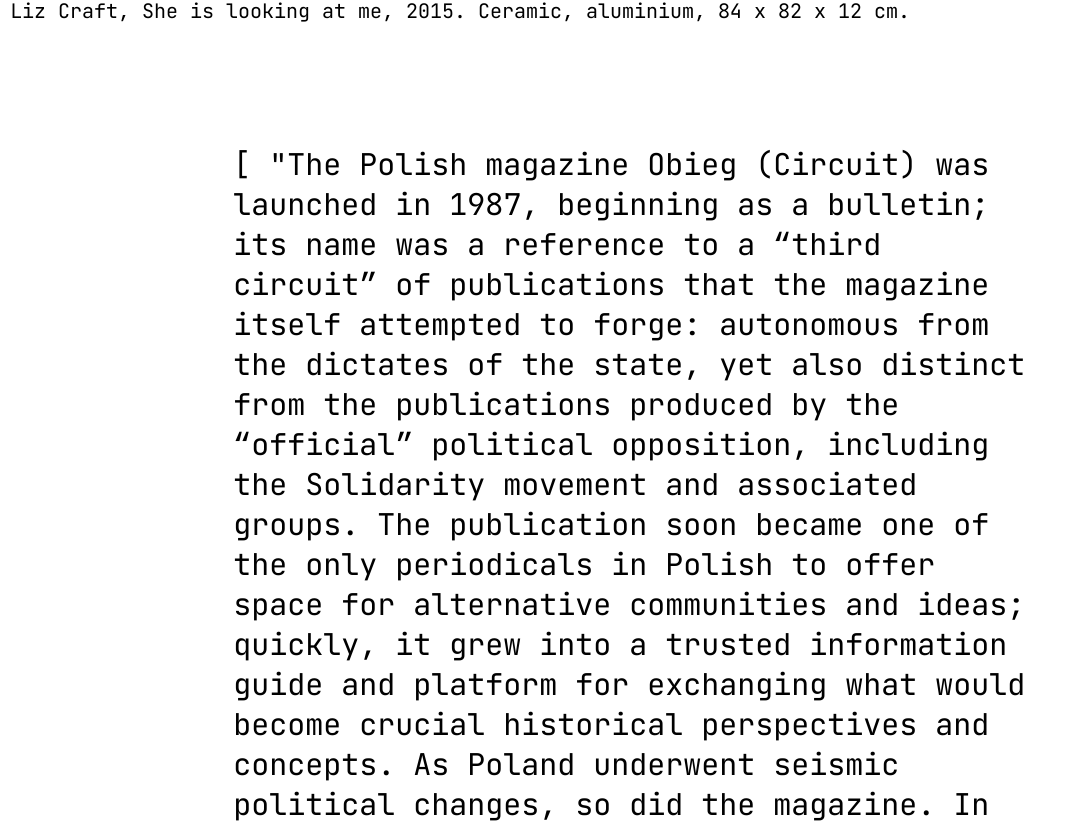
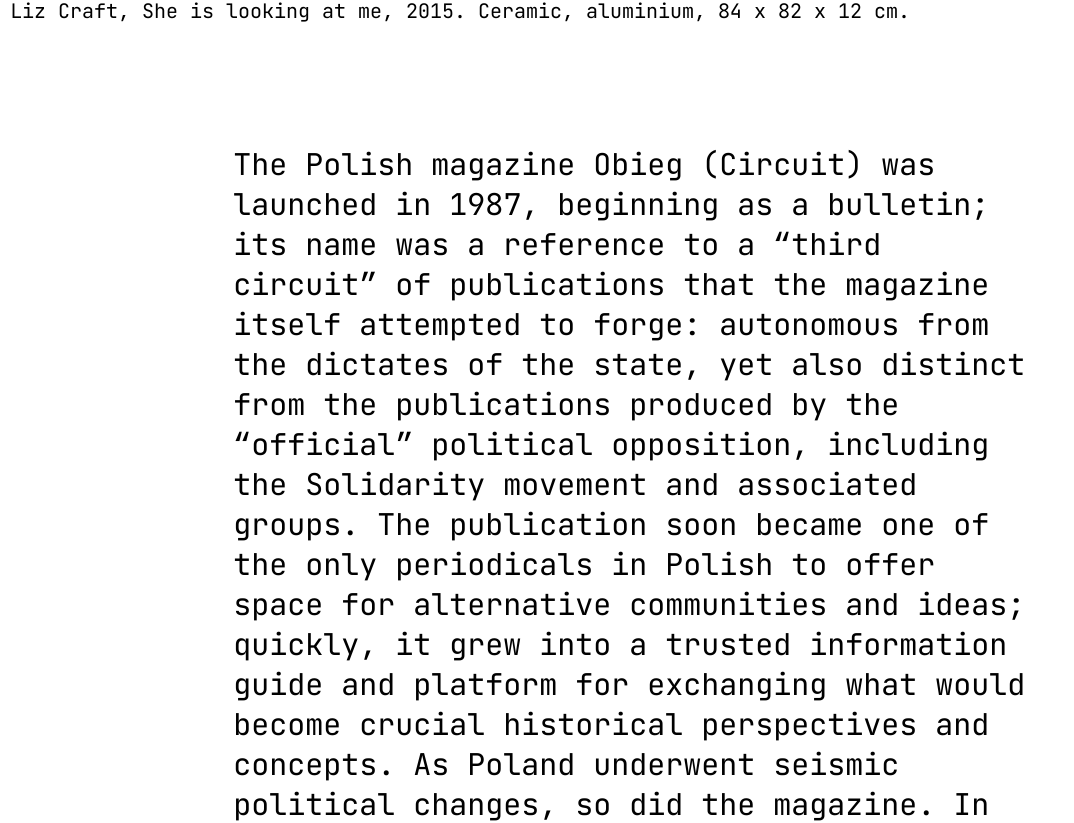
Before and after one commit to Yngvolainen/index, a Vue app: page /the-institute-of-the-cosmos in a window 1280 px wide. Shown: the part 1210-2033 px from the top of the page, without its empty margins (0-1074 px from the left). Built offline with nearby package versions, Linux system fonts and the light colour scheme.

Commit message:
fix paragraph gaps

```diff
--- a/src/components/FullArticle.vue
+++ b/src/components/FullArticle.vue
@@ -8,7 +8,9 @@
             <figcaption class="fullArticle__image-caption"> {{ articles[ArticleDataIndex].preview.caption }} </figcaption>
         </figure>
 
-        <p class="fullArticle__text"> {{ articles[ArticleDataIndex].body }} </p>
+        <div class="fullArticle__text">
+            <div class="fullArticle__paragraph" v-for="paragraph in articles[ArticleDataIndex].body"> {{ paragraph }} </div>
+        </div>
     </section>
 </template>
 
@@ -20,7 +22,7 @@
             },
 
             ArticleDataIndex() {
-                return this.$route.params.article_id === 'the-institute-of-the-cosmos' ? 0 : 2 /* return articledata based the article that was clicked in home.vue */
+                return this.$route.params.article_id === 'the-institute-of-the-cosmos' ? 0 : 2 /* return articleIndex based the article that was clicked in home.vue to show correct article data*/
             }
         }
     }
@@ -62,7 +64,12 @@
     .fullArticle__text {
         grid-column: 3 / span 8;
         font-size: var(--body);
+        margin-bottom: var(--lineheight-big);
         padding-left: var(--outside-margin);
         padding-right: var(--outside-margin);
     }
+
+    .fullArticle__paragraph {
+        padding-bottom: var(--lineheight-medium);
+    }
 </style>
```
